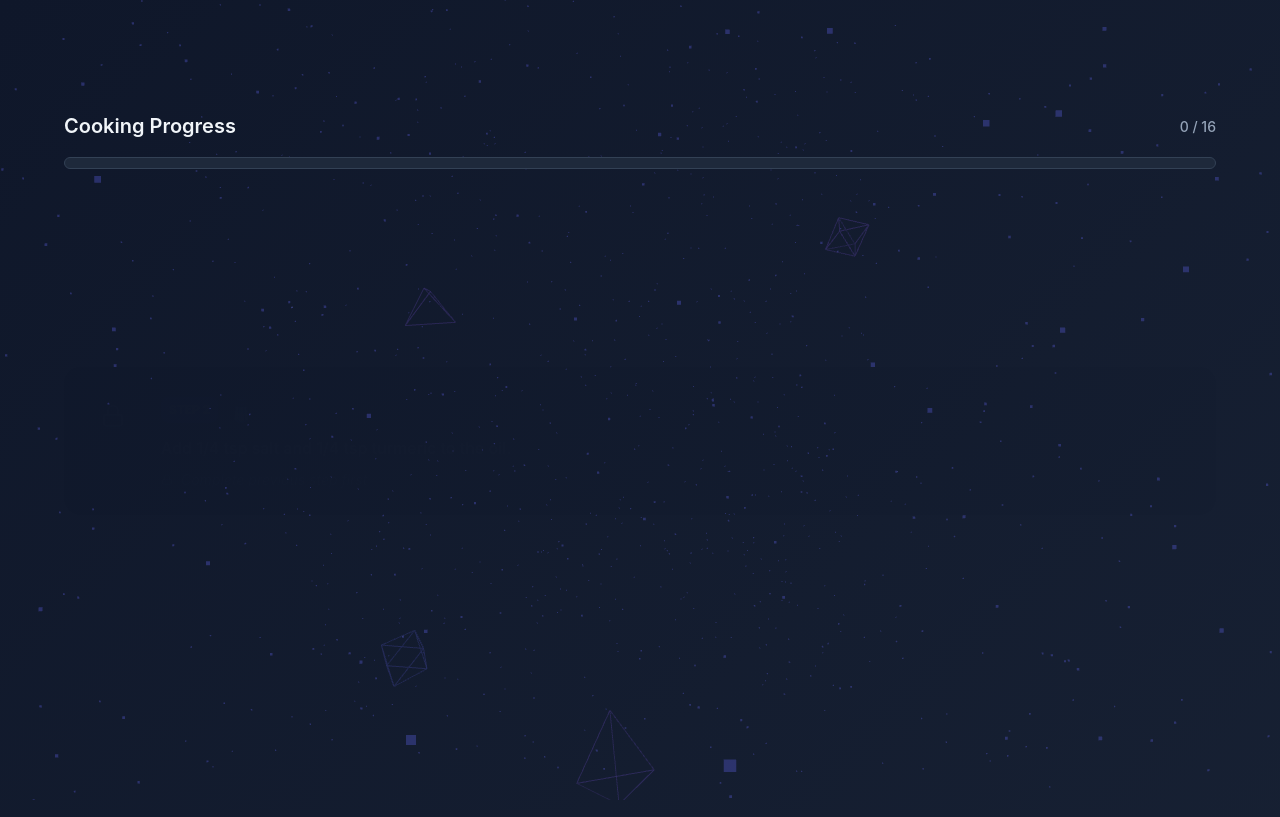
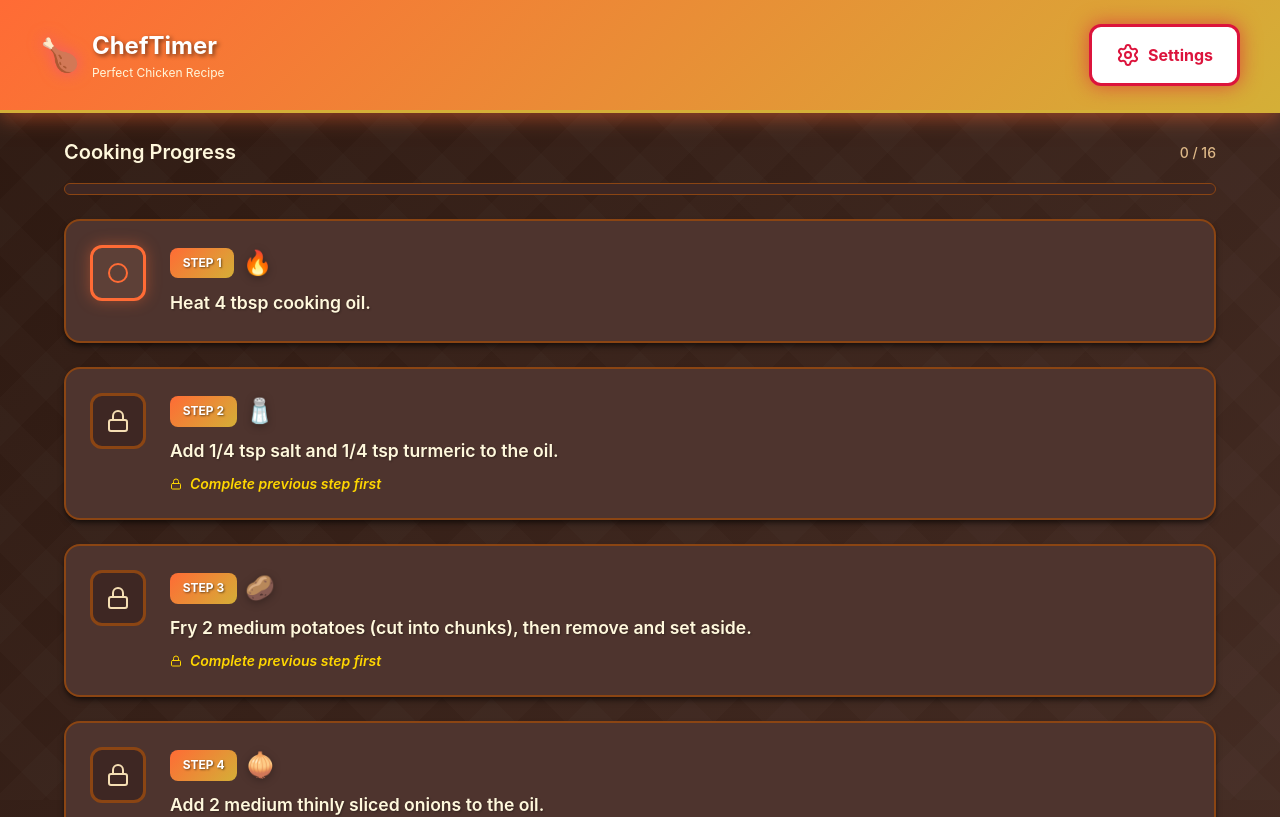
Before and after one commit to Rezwoan/chikook, a React (Vite) app: page / in a window 1280 px wide. Shown: the top 817 px of the page. Built offline with nearby package versions, Linux system fonts and the light colour scheme.

Commit message:
feat: update color palette and improve UI styles for better aesthetics

```diff
--- a/src/App.tsx
+++ b/src/App.tsx
@@ -4,7 +4,6 @@ import { gsap } from 'gsap';
 import { useCookingStore } from './store/cookingStore';
 import { useTimerNotification } from './hooks/useTimerNotification';
 import { useTimer } from './hooks/useTimer';
-import { useThreeBackground } from './hooks/useThreeBackground';
 import ProgressBar from './components/ProgressBar';
 import StepList from './components/StepList';
 import OfflineIndicator from './components/OfflineIndicator';
@@ -18,9 +17,6 @@ function App() {
   const resetAllSteps = useCookingStore((state) => state.resetAllSteps);
   const { permission, requestPermission, isSupported } = useTimerNotification();
 
-  // Initialize Three.js background
-  const threeCanvasRef = useThreeBackground();
-
   // Initialize timer hook to keep it running
   useTimer();
 
@@ -33,10 +29,10 @@ function App() {
     // GSAP animation for header on mount
     if (headerRef.current) {
       gsap.from(headerRef.current, {
-        y: -100,
-        opacity: 0,
-        duration: 0.8,
+        y: -60,
+        duration: 0.6,
         ease: 'power3.out',
+        clearProps: 'transform',
       });
     }
   }, [isSupported, permission, requestPermission]);
@@ -49,9 +45,6 @@ function App() {
 
   return (
     <div className="app-container">
-      {/* Three.js animated background */}
-      <canvas ref={threeCanvasRef} id="three-canvas" />
-
       <OfflineIndicator />
 
       {/* Mobile-First Header */}
@@ -77,7 +70,8 @@ function App() {
             className="settings-btn"
             aria-label="Settings"
           >
-            <SettingsIcon className="w-5 h-5" />
+            <SettingsIcon className="w-6 h-6" />
+            <span>Settings</span>
           </motion.button>
         </div>
       </header>
--- a/src/components/StepItem.tsx
+++ b/src/components/StepItem.tsx
@@ -11,7 +11,7 @@ interface StepItemProps {
   index: number;
 }
 
-const getStepIcon = (iconType: string, isLocked: boolean) => {
+const getStepIcon = (iconType: string) => {
   const iconMap: Record<string, string> = {
     'flame': '🔥',
     'spice': '🧂',
@@ -32,7 +32,7 @@ const getStepIcon = (iconType: string, isLocked: boolean) => {
   };
 
   return (
-    <span className="step-icon" role="img" aria-label={iconType} style={{ opacity: isLocked ? 0.5 : 1, filter: isLocked ? 'grayscale(100%)' : 'none' }}>
+    <span className="step-icon" role="img" aria-label={iconType}>
       {iconMap[iconType] || '👨‍🍳'}
     </span>
   );
@@ -48,11 +48,11 @@ const StepItem: React.FC<StepItemProps> = ({ step, index }) => {
   useEffect(() => {
     if (cardRef.current) {
       gsap.from(cardRef.current, {
-        opacity: 0,
-        y: 30,
-        duration: 0.5,
-        delay: index * 0.08,
+        y: 20,
+        duration: 0.4,
+        delay: index * 0.05,
         ease: 'power2.out',
+        clearProps: 'transform',
       });
     }
   }, [index]);
@@ -107,7 +107,7 @@ const StepItem: React.FC<StepItemProps> = ({ step, index }) => {
         {/* Step Header */}
         <div className="step-header">
           <span className="step-badge">STEP {step.id}</span>
-          {getStepIcon(step.iconType, isLocked)}
+          {getStepIcon(step.iconType)}
           {step.timerDuration && !step.completed && (
             <div className="timer-badge">
               <Clock className="w-4 h-4" />
--- a/src/styles/main.scss
+++ b/src/styles/main.scss
@@ -3,30 +3,30 @@
 
 // Custom CSS Variables for Modern Design
 :root {
-  /* Modern Color Palette - Industry Standard */
-  --color-primary: #6366f1; /* Indigo */
-  --color-primary-hover: #4f46e5;
-  --color-secondary: #8b5cf6; /* Purple */
-  --color-accent: #ec4899; /* Pink */
-  --color-success: #10b981; /* Green */
-  --color-warning: #f59e0b; /* Amber */
-  --color-danger: #ef4444; /* Red */
+  /* Traditional Indian Color Palette */
+  --color-primary: #FF6B35; /* Saffron Orange */
+  --color-primary-hover: #FF4500;
+  --color-secondary: #D4AF37; /* Gold */
+  --color-accent: #DC143C; /* Crimson Red */
+  --color-success: #228B22; /* Forest Green */
+  --color-warning: #FFD700; /* Golden Yellow */
+  --color-danger: #8B0000; /* Dark Red */
 
   /* Background Colors */
-  --color-bg-primary: #0f172a; /* Slate 900 */
-  --color-bg-secondary: #1e293b; /* Slate 800 */
-  --color-bg-card: #1e293b;
-  --color-bg-elevated: #334155; /* Slate 700 */
+  --color-bg-primary: #2C1810; /* Deep Brown */
+  --color-bg-secondary: #3E2723; /* Chocolate Brown */
+  --color-bg-card: #4E342E;
+  --color-bg-elevated: #5D4037; /* Medium Brown */
 
   /* Text Colors */
-  --color-text-primary: #f1f5f9; /* Slate 100 */
-  --color-text-secondary: #cbd5e1; /* Slate 300 */
-  --color-text-muted: #94a3b8; /* Slate 400 */
+  --color-text-primary: #FFF8DC; /* Cornsilk */
+  --color-text-secondary: #F5DEB3; /* Wheat */
+  --color-text-muted: #DEB887; /* Burlywood */
 
   /* Border & Shadows */
-  --color-border: #334155;
-  --shadow-glow: 0 0 20px rgba(99, 102, 241, 0.3);
-  --shadow-card: 0 4px 6px -1px rgba(0, 0, 0, 0.3), 0 2px 4px -1px rgba(0, 0, 0, 0.2);
+  --color-border: #8B4513;
+  --shadow-glow: 0 0 20px rgba(255, 107, 53, 0.4);
+  --shadow-card: 0 4px 6px -1px rgba(0, 0, 0, 0.5), 0 2px 4px -1px rgba(0, 0, 0, 0.3);
 
   /* Spacing */
   --spacing-xs: 0.5rem;
@@ -63,7 +63,7 @@ html {
 
 body {
   font-family: 'Inter', system-ui, -apple-system, sans-serif;
-  background: linear-gradient(135deg, #0f172a 0%, #1e293b 100%);
+  background: linear-gradient(135deg, #2C1810 0%, #5D4037 100%);
   color: var(--color-text-primary);
   min-height: 100vh;
   overflow-x: hidden;
@@ -106,8 +106,9 @@ body {
   }
 
   &:disabled {
-    opacity: 0.5;
+    opacity: 1;
     cursor: not-allowed;
+    filter: grayscale(50%);
   }
 }
 
@@ -118,15 +119,19 @@ body {
   overflow: hidden;
 }
 
-// Canvas for Three.js background
-#three-canvas {
+// Animated background pattern
+.app-container::before {
+  content: '';
   position: fixed;
   top: 0;
   left: 0;
   width: 100%;
   height: 100%;
   z-index: -1;
-  opacity: 0.4;
+  opacity: 0.1;
+  background-image:
+    repeating-linear-gradient(45deg, transparent, transparent 35px, rgba(255, 255, 255, 0.15) 35px, rgba(255, 255, 255, 0.15) 70px),
+    repeating-linear-gradient(-45deg, transparent, transparent 35px, rgba(255, 255, 255, 0.15) 35px, rgba(255, 255, 255, 0.15) 70px);
 }
 
 // Header Styles
@@ -134,11 +139,11 @@ body {
   position: sticky;
   top: 0;
   z-index: 100;
-  background: rgba(15, 23, 42, 0.8);
+  background: linear-gradient(135deg, rgb(255, 107, 53) 0%, rgb(212, 175, 55) 100%);
   backdrop-filter: blur(12px);
-  border-bottom: 1px solid var(--color-border);
-  box-shadow: 0 4px 12px rgba(0, 0, 0, 0.3);
-  padding: var(--spacing-sm) var(--spacing-md);
+  border-bottom: 3px solid var(--color-secondary);
+  box-shadow: 0 4px 20px rgba(255, 107, 53, 0.5);
+  padding: var(--spacing-md) var(--spacing-md);
 
   .header-content {
     max-width: 1200px;
@@ -162,16 +167,14 @@ body {
       h1 {
         font-size: 1.5rem;
         font-weight: 700;
-        background: linear-gradient(135deg, #ec4899 0%, #8b5cf6 100%);
-        -webkit-background-clip: text;
-        -webkit-text-fill-color: transparent;
-        background-clip: text;
+        color: #FFF;
+        text-shadow: 2px 2px 4px rgba(0, 0, 0, 0.5);
         margin: 0;
       }
 
       p {
         font-size: 0.75rem;
-        color: var(--color-text-muted);
+        color: #FFF8DC;
         margin: 0;
       }
     }
@@ -179,16 +182,27 @@ body {
 
   .settings-btn {
     @include button-base;
-    background: transparent;
-    border: 1px solid var(--color-border);
-    color: var(--color-text-primary);
-    padding: 0.5rem;
-    border-radius: var(--radius-full);
+    background: #FFF;
+    border: 3px solid var(--color-accent);
+    color: var(--color-accent);
+    padding: 1rem 1.5rem;
+    border-radius: var(--radius-md);
+    box-shadow: 0 0 20px rgba(220, 20, 60, 0.6);
+    font-weight: 700;
+    font-size: 1rem;
+    min-width: 120px;
+
+    svg {
+      width: 24px;
+      height: 24px;
+    }
 
     &:hover {
-      background: var(--color-bg-elevated);
-      border-color: var(--color-primary);
-      color: var(--color-primary);
+      background: var(--color-accent);
+      border-color: var(--color-accent);
+      color: white;
+      box-shadow: 0 0 30px rgba(220, 20, 60, 0.8);
+      transform: scale(1.05);
     }
   }
 }
@@ -228,10 +242,10 @@ body {
 
     .progress-bar-fill {
       height: 100%;
-      background: linear-gradient(90deg, var(--color-primary) 0%, var(--color-accent) 100%);
+      background: linear-gradient(90deg, var(--color-primary) 0%, var(--color-secondary) 50%, var(--color-accent) 100%);
       border-radius: var(--radius-full);
       transition: width var(--transition-slow);
-      box-shadow: 0 0 12px rgba(99, 102, 241, 0.6);
+      box-shadow: 0 0 20px rgba(255, 107, 53, 0.8);
     }
   }
 }
@@ -252,19 +266,23 @@ body {
   display: flex;
   align-items: flex-start;
   gap: var(--spacing-md);
+  background: var(--color-bg-card);
+  border: 2px solid var(--color-border);
 
   &.completed {
-    background: rgba(16, 185, 129, 0.1);
+    background: rgba(34, 139, 34, 0.8);
     border-color: var(--color-success);
 
     .step-content {
-      opacity: 0.7;
+      opacity: 1;
     }
   }
 
   &.locked {
-    opacity: 0.5;
+    opacity: 1;
     cursor: not-allowed;
+    background: rgb(78, 52, 46);
+    border: 2px solid rgb(139, 69, 19);
 
     &:hover {
       transform: none;
@@ -274,29 +292,32 @@ body {
 
   &.active {
     border-color: var(--color-primary);
-    box-shadow: 0 0 20px rgba(99, 102, 241, 0.4);
+    box-shadow: 0 0 20px rgba(255, 107, 53, 0.6);
   }
 
   .step-checkbox {
     flex-shrink: 0;
-    width: 48px;
-    height: 48px;
+    width: 56px;
+    height: 56px;
     border-radius: var(--radius-md);
     @include flex-center;
     background: var(--color-bg-elevated);
-    border: 2px solid var(--color-border);
+    border: 3px solid var(--color-primary);
     cursor: pointer;
     transition: all var(--transition-fast);
+    box-shadow: 0 0 15px rgba(255, 107, 53, 0.4);
 
     &:hover:not(.locked) {
-      border-color: var(--color-primary);
-      background: rgba(99, 102, 241, 0.1);
-      transform: scale(1.05);
+      border-color: var(--color-secondary);
+      background: rgba(255, 107, 53, 0.9);
+      transform: scale(1.1);
+      box-shadow: 0 0 25px rgba(255, 107, 53, 0.6);
     }
 
     &.completed {
       background: var(--color-success);
       border-color: var(--color-success);
+      box-shadow: 0 0 20px rgba(34, 139, 34, 0.6);
 
       svg {
         color: white;
@@ -306,9 +327,11 @@ body {
     &.locked {
       cursor: not-allowed;
       background: var(--color-bg-secondary);
+      border-color: #8B4513;
+      box-shadow: none;
 
       svg {
-        color: var(--color-text-muted);
+        color: var(--color-text-secondary);
       }
     }
   }
@@ -326,10 +349,11 @@ body {
       .step-badge {
         font-size: 0.75rem;
         font-weight: 700;
-        padding: 0.25rem 0.5rem;
+        padding: 0.4rem 0.8rem;
         border-radius: var(--radius-sm);
-        background: var(--color-primary);
+        background: linear-gradient(135deg, var(--color-primary) 0%, var(--color-secondary) 100%);
         color: white;
+        text-shadow: 1px 1px 2px rgba(0, 0, 0, 0.5);
       }
 
       .step-icon {
@@ -347,14 +371,15 @@ body {
     }
 
     .step-description {
-      font-size: 1rem;
+      font-size: 1.1rem;
       line-height: 1.6;
       color: var(--color-text-primary);
-      font-weight: 500;
+      font-weight: 600;
+      text-shadow: 1px 1px 2px rgba(0, 0, 0, 0.3);
 
       &.completed {
         text-decoration: line-through;
-        color: var(--color-text-muted);
+        color: var(--color-text-secondary);
       }
     }
 
@@ -364,8 +389,9 @@ body {
       gap: 0.5rem;
       margin-top: 0.5rem;
       font-size: 0.875rem;
-      color: var(--color-text-muted);
+      color: var(--color-warning);
       font-style: italic;
+      font-weight: 600;
     }
   }
 }
@@ -629,7 +655,7 @@ body {
     transform: scale(1);
   }
   50% {
-    opacity: 0.7;
+    opacity: 1;
     transform: scale(1.05);
   }
 }
```
